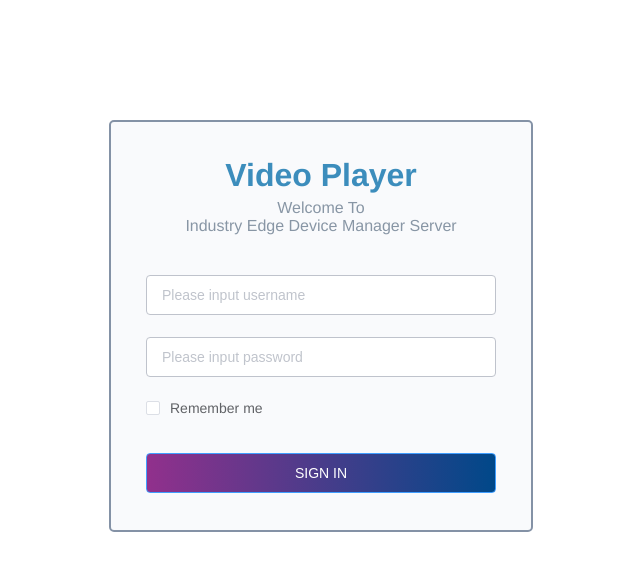
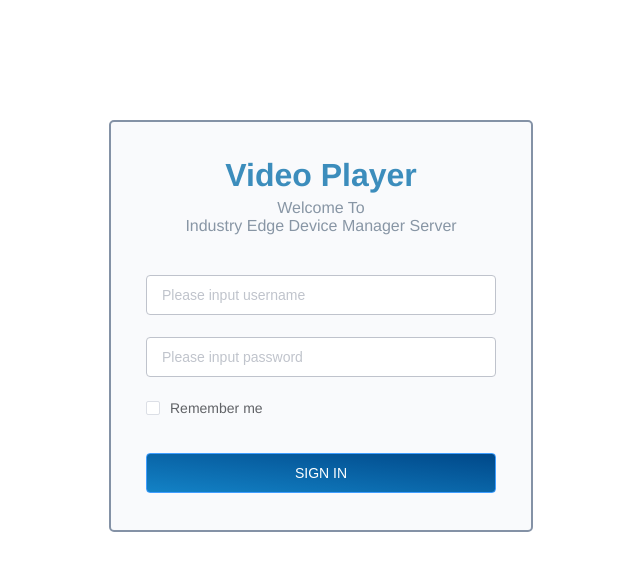
Before and after one commit to gangqiang01/androidDM-demo-videoPlayer, a Vue app: page /#/ in a window 1280 px wide. Shown: the top 570 px of the page, without its empty margins (319-959 px from the left). Built offline with nearby package versions, Linux system fonts and the light colour scheme.

Commit message:
modify login btn ui

```diff
--- a/src/components/account/login.vue
+++ b/src/components/account/login.vue
@@ -188,7 +188,8 @@
 	width: 400px;
 	border: 2px solid #8492A6;
     .login_btn{
-        background: linear-gradient(to right, #91308c 0%,#004889 100%);
+        // background: #1A82C5;
+        background: linear-gradient(to right top,  #1382c6,#004889)
     }
 }
 
```
